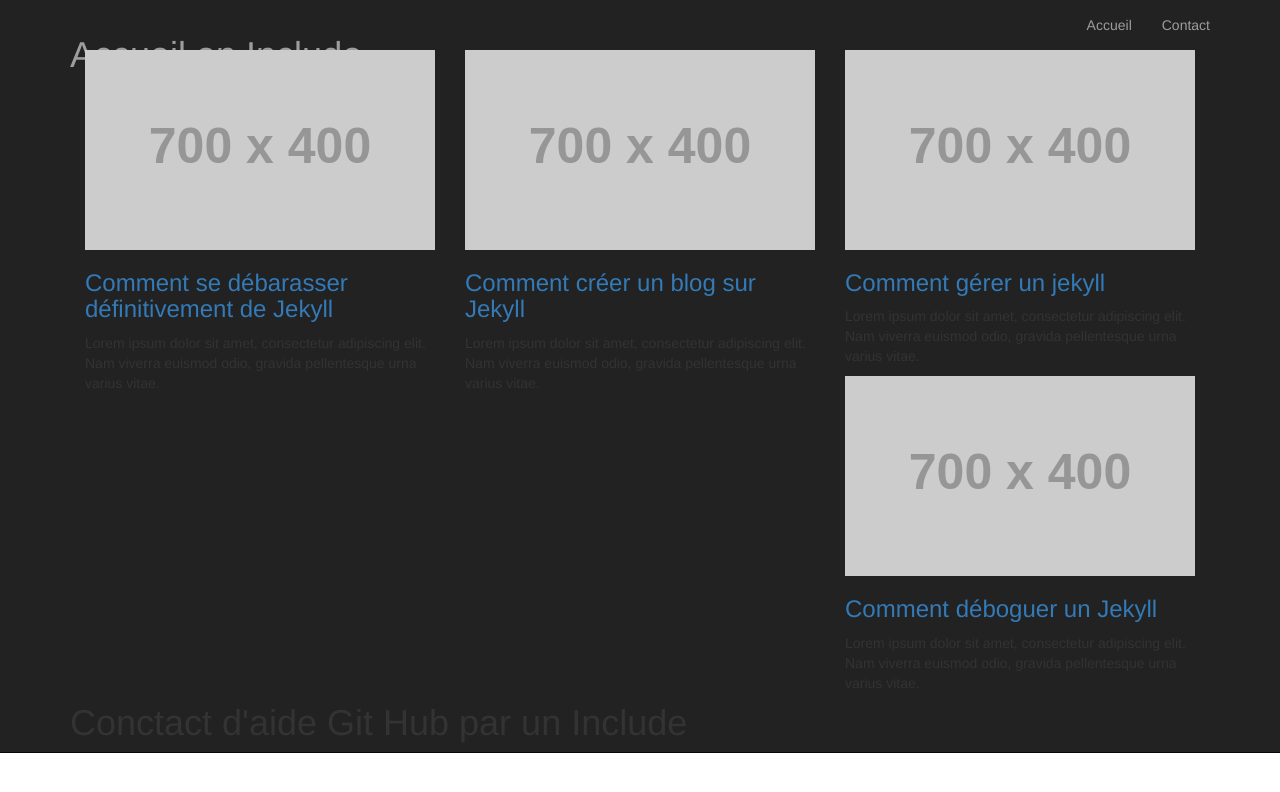
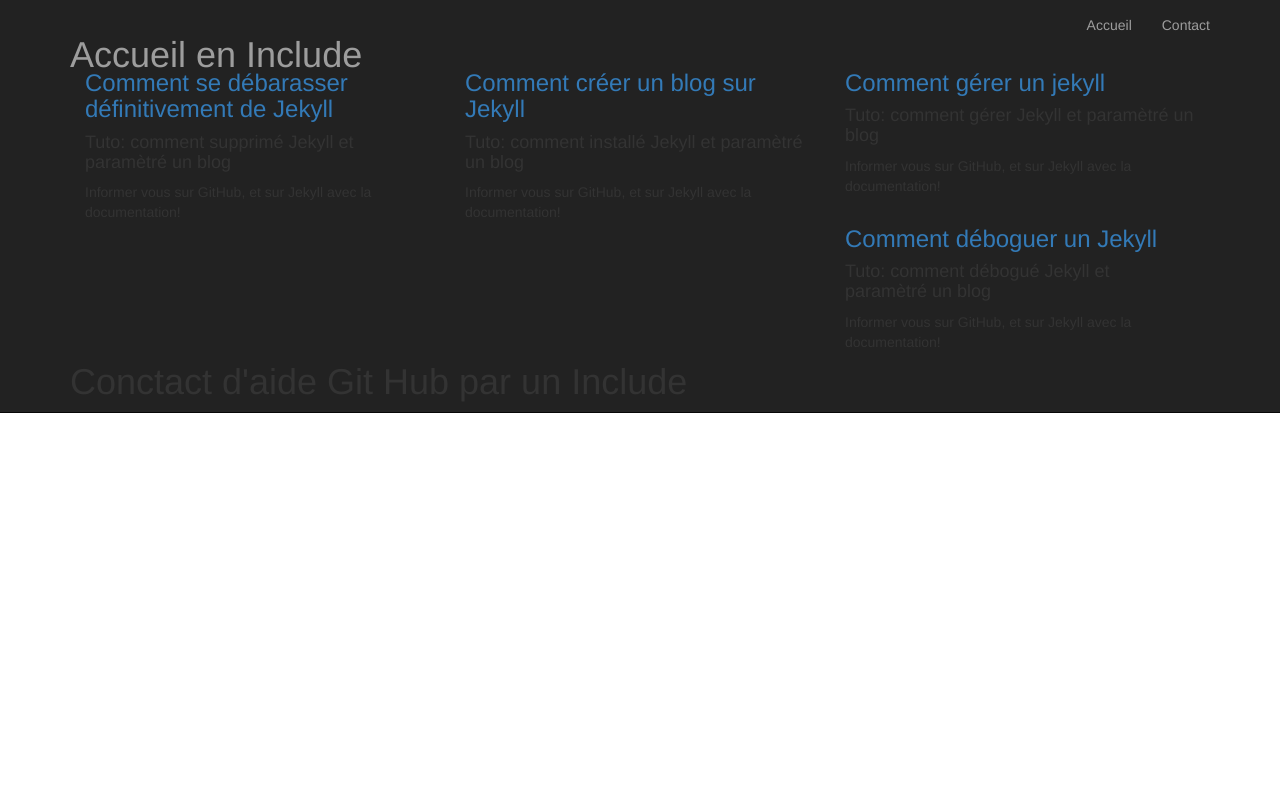
Before and after one commit to Pesqumor/Pesqumor.github.io, a Jekyll site: the page built from index.md, in a window 1280 px wide. Shown: the top 792 px of the page. Built offline with Jekyll 4.4.1, drawn with Linux system fonts in a browser that asks for light colours; nearby versions of some CDN libraries; library files that are not in the unit come from our copies.

Commit message:
modifié :         _layouts/default.html

```diff
--- a/_layouts/default.html
+++ b/_layouts/default.html
@@ -43,13 +43,10 @@
 			<main>
 				{% for post in site.posts %}
 				<div class="col-md-4 img-portfolio">
-					<a href="{{ post.url }}">
-                    			<img class="img-responsive img-hover" src="http://placehold.it/700x400" alt="">
-                			</a>
                 			<h3>
-                    			<a href="{{ post.url }}" target="blank">{{ post.title }}</a>
+                    				<a href="{{ post.url }}">{{ post.title }}</a>
                 			</h3>
-                			<p>Lorem ipsum dolor sit amet, consectetur adipiscing elit. Nam viverra euismod odio, gravida pellentesque urna varius vitae.</p>
+                			<p>{{ post.content }}</p>
             			</div>
 				{% endfor %}
 			</main>
```
